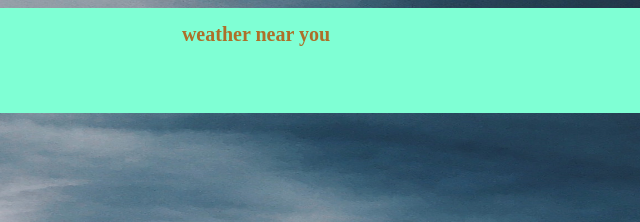
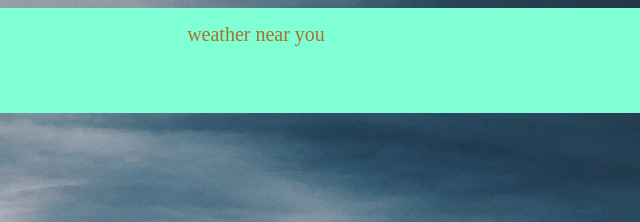
Before and after one commit to Anibca/weather-report-, a plain HTML site: page index.html in a window 1280 px wide. Shown: the top 222 px of the page, 384-1024 px from the left. Drawn offline with Linux system fonts and the light colour scheme.

Commit message:
Update index.html

```diff
--- a/index.html
+++ b/index.html
@@ -13,7 +13,7 @@
     text-align: center;
     font-size: 20px;
     padding-top: 15px;
-    font-weight: bolder;
+    font-weight: light;
  }
 
 #main{
```
